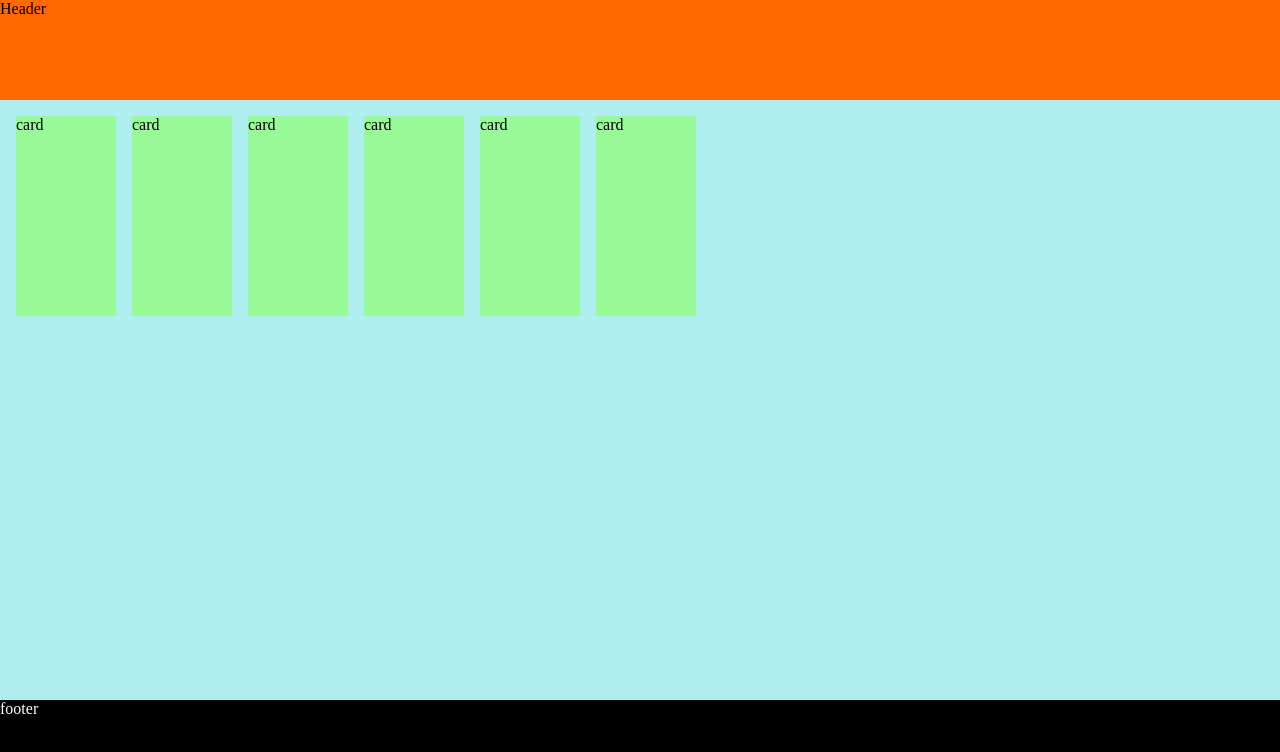
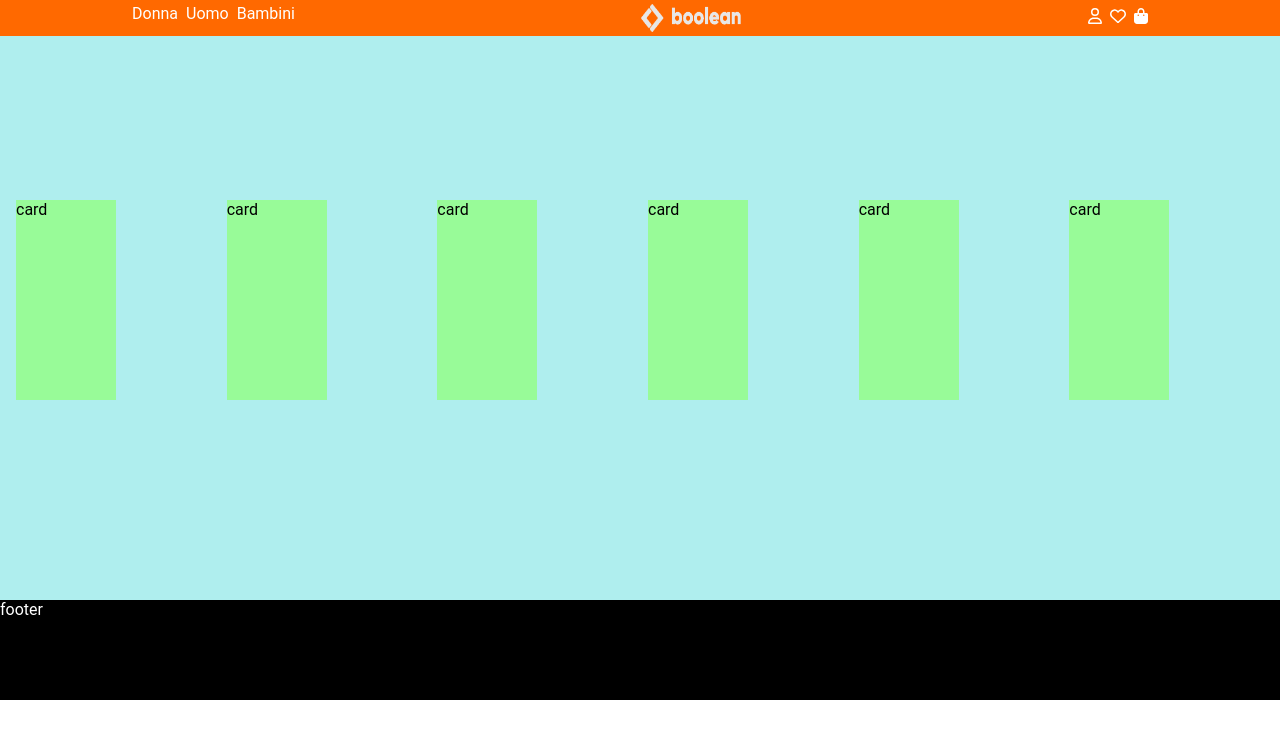
Before and after one commit to andreadebortoli2/vite-boolando, a Vue app: page / in a window 1280 px wide. Shown: the top 752 px of the page. Built offline with nearby package versions, Linux system fonts and the light colour scheme.

Commit message:
edit header

```diff
--- a/package.json
+++ b/package.json
@@ -9,6 +9,11 @@
     "preview": "vite preview"
   },
   "dependencies": {
+    "@fortawesome/fontawesome-svg-core": "^6.5.1",
+    "@fortawesome/free-brands-svg-icons": "^6.5.1",
+    "@fortawesome/free-regular-svg-icons": "^6.5.1",
+    "@fortawesome/free-solid-svg-icons": "^6.5.1",
+    "@fortawesome/vue-fontawesome": "^3.0.6",
     "vue": "^3.4.21"
   },
   "devDependencies": {
--- a/src/assets/AppStyle.scss
+++ b/src/assets/AppStyle.scss
@@ -1,3 +1,4 @@
+@use './partials/Variables' as *;
 @use './partials/HeaderStyle';
 @use './partials/MainStyle';
 @use './partials/FooterStyle';
@@ -7,3 +8,13 @@
     padding: 0;
     box-sizing: border-box;
 }
+
+body {
+    font-family: 'Roboto', sans-serif;
+
+    a {
+        text-decoration: none;
+        color: $lighter;
+        padding: 0.25rem;
+    }
+}
--- a/src/assets/partials/_HeaderStyle.scss
+++ b/src/assets/partials/_HeaderStyle.scss
@@ -1,6 +1,11 @@
 @use './Variables' as *;
+@use './Utilities' as *;
 
-header {
-    height: 100px;
+#site_header {
     background-color: $header-bg;
+    padding: 0.25rem 0;
+    position: fixed;
+    top: 0;
+    width: 100%;
+    z-index: 10;
 }
--- /dev/null
+++ b/src/assets/partials/_Utilities.scss
@@ -0,0 +1,18 @@
+@use './Variables' as *;
+
+.d-flex {
+    display: flex;
+    flex-wrap: wrap;
+    justify-content: space-between;
+}
+
+.container {
+    width: 80%;
+    margin: auto;
+}
+
+.icons svg {
+    height: 1rem;
+    fill: $lighter;
+    margin: 0.25rem;
+}
--- a/src/components/AppHeader.vue
+++ b/src/components/AppHeader.vue
@@ -1,11 +1,46 @@
 <script>
 export default {
     name: 'AppHeader',
+    data() {
+
+    }
 }
 </script>
 
 <template>
-    <header>Header</header>
+    <header id="site_header">
+        <div class="container d-flex">
+            <nav>
+                <a href="#">Donna</a>
+                <a href="#">Uomo</a>
+                <a href="#">Bambini</a>
+            </nav>
+
+            <img class="logo" src="/images/img/boolean-logo.png" alt="" width="100">
+
+            <div class="icons">
+                <svg xmlns="http://www.w3.org/2000/svg" viewBox="0 0 448 512">
+                    <!Font Awesome Free 6.5.1 by @fontawesome - https://fontawesome.com License -
+                        https://fontawesome.com/license/free Copyright 2024 Fonticons, Inc.-->
+                        <path
+                            d="M304 128a80 80 0 1 0 -160 0 80 80 0 1 0 160 0zM96 128a128 128 0 1 1 256 0A128 128 0 1 1 96 128zM49.3 464H398.7c-8.9-63.3-63.3-112-129-112H178.3c-65.7 0-120.1 48.7-129 112zM0 482.3C0 383.8 79.8 304 178.3 304h91.4C368.2 304 448 383.8 448 482.3c0 16.4-13.3 29.7-29.7 29.7H29.7C13.3 512 0 498.7 0 482.3z" />
+                </svg>
+                <svg xmlns="http://www.w3.org/2000/svg" viewBox="0 0 512 512">
+                    <!Font Awesome Free 6.5.1 by @fontawesome - https://fontawesome.com License -
+                        https://fontawesome.com/license/free Copyright 2024 Fonticons, Inc.-->
+                        <path
+                            d="M225.8 468.2l-2.5-2.3L48.1 303.2C17.4 274.7 0 234.7 0 192.8v-3.3c0-70.4 50-130.8 119.2-144C158.6 37.9 198.9 47 231 69.6c9 6.4 17.4 13.8 25 22.3c4.2-4.8 8.7-9.2 13.5-13.3c3.7-3.2 7.5-6.2 11.5-9c0 0 0 0 0 0C313.1 47 353.4 37.9 392.8 45.4C462 58.6 512 119.1 512 189.5v3.3c0 41.9-17.4 81.9-48.1 110.4L288.7 465.9l-2.5 2.3c-8.2 7.6-19 11.9-30.2 11.9s-22-4.2-30.2-11.9zM239.1 145c-.4-.3-.7-.7-1-1.1l-17.8-20c0 0-.1-.1-.1-.1c0 0 0 0 0 0c-23.1-25.9-58-37.7-92-31.2C81.6 101.5 48 142.1 48 189.5v3.3c0 28.5 11.9 55.8 32.8 75.2L256 430.7 431.2 268c20.9-19.4 32.8-46.7 32.8-75.2v-3.3c0-47.3-33.6-88-80.1-96.9c-34-6.5-69 5.4-92 31.2c0 0 0 0-.1 .1s0 0-.1 .1l-17.8 20c-.3 .4-.7 .7-1 1.1c-4.5 4.5-10.6 7-16.9 7s-12.4-2.5-16.9-7z" />
+                </svg>
+                <svg xmlns="http://www.w3.org/2000/svg" viewBox="0 0 448 512">
+                    <!Font Awesome Free 6.5.1 by @fontawesome - https://fontawesome.com License -
+                        https://fontawesome.com/license/free Copyright 2024 Fonticons, Inc.-->
+                        <path
+                            d="M160 112c0-35.3 28.7-64 64-64s64 28.7 64 64v48H160V112zm-48 48H48c-26.5 0-48 21.5-48 48V416c0 53 43 96 96 96H352c53 0 96-43 96-96V208c0-26.5-21.5-48-48-48H336V112C336 50.1 285.9 0 224 0S112 50.1 112 112v48zm24 48a24 24 0 1 1 0 48 24 24 0 1 1 0-48zm152 24a24 24 0 1 1 48 0 24 24 0 1 1 -48 0z" />
+                </svg>
+
+            </div>
+        </div>
+    </header>
 </template>
 
 <style></style>
```
Also changed, not shown: 1 other file (tests, documents, lock files or other folders).
